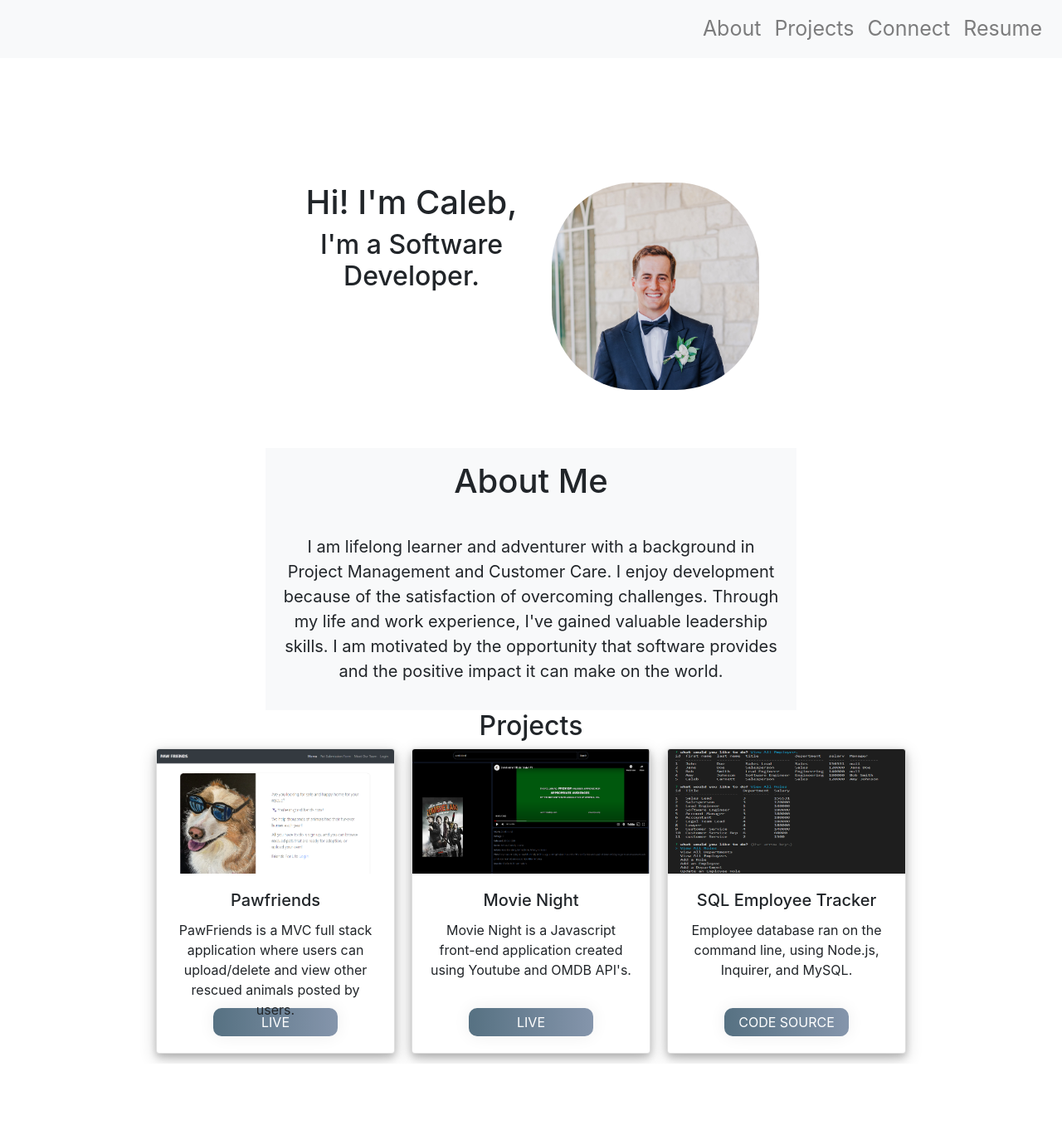
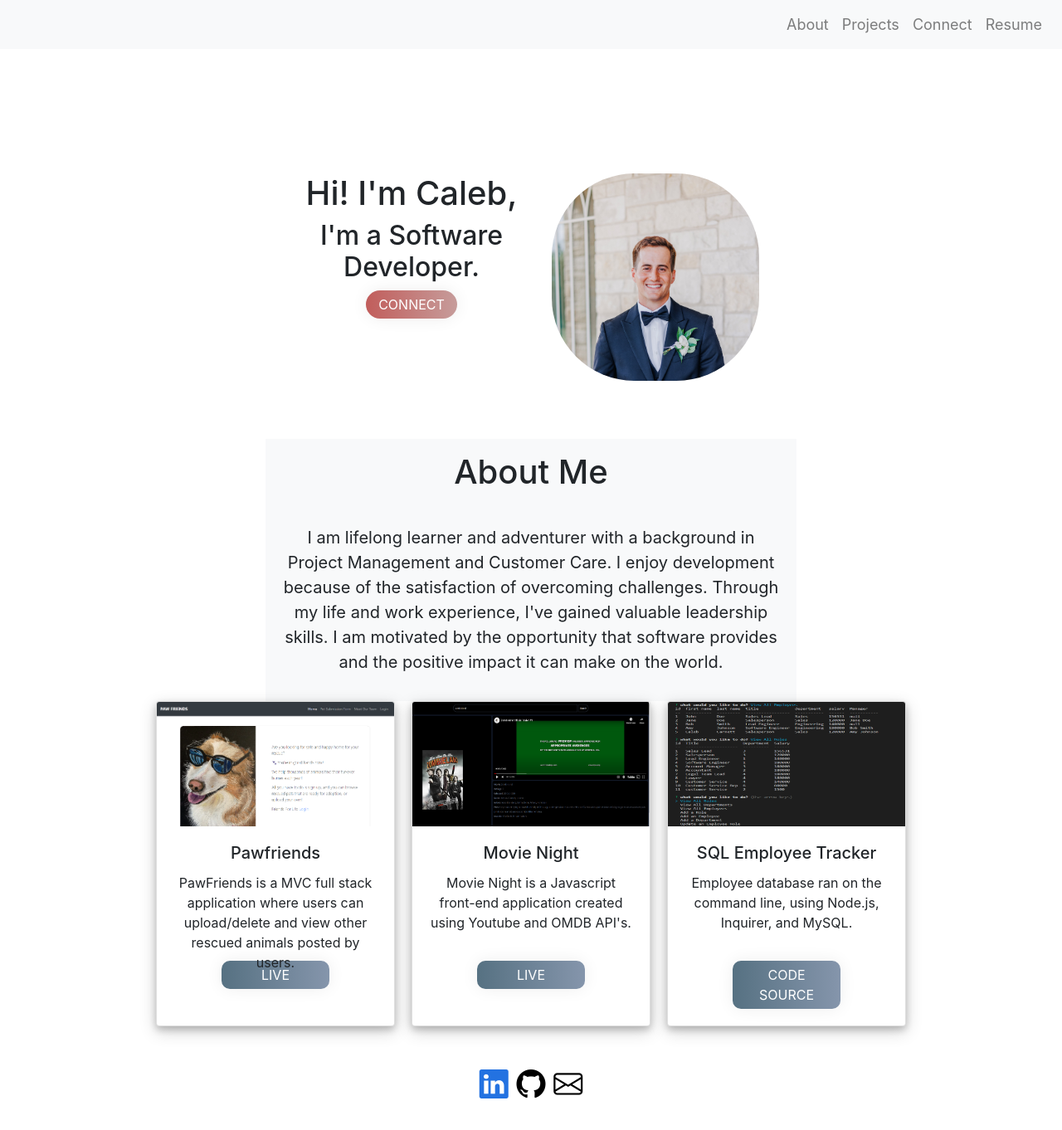
Before and after one commit to calebc96/Portfolio, a website: page index.html in a window 1280 px wide. Shown: the whole page at 83% size. Before the commit the page ends 1282 px from the top, so only its background shows below. Drawn offline with nearby package versions, Linux system fonts and the light colour scheme.

Commit message:
updated footer with connections

```diff
--- a/assets/style/style.css
+++ b/assets/style/style.css
@@ -60,8 +60,8 @@ h2, h1, p {
 .project-buttons {
     background-image: linear-gradient(to right, #567182 0%, #93a0b8  65%, #5592aa  100%);
     margin: auto;
-    width: 150px;
-    padding: 5px 15px;
+    width: 130px;
+    padding: 5px 10px;
     text-align: center;
     text-transform: uppercase;
     transition: 0.5s;
@@ -80,5 +80,43 @@ h2, h1, p {
 
 #navbarNav {
     justify-content: right;
-    font-size: 25px;
+    font-size: 18px;
 }
+
+footer {
+    padding-bottom: 2rem;
+    padding-top: 2rem;
+    text-align: center;
+    font-size: 35px;
+}
+
+.bi-linkedin {
+    color: rgb(35, 114, 225);
+}
+.bi-github {
+    color: black;
+}
+.bi-envelope {
+    color: black;
+}
+
+.hire-me {
+    background-image: linear-gradient(to right, #c15d5b 0%, #c8afae  65%, #ce564f  100%);
+    margin: auto;
+    padding: 5px 15px;
+    text-align: center;
+    text-transform: uppercase;
+    transition: 0.5s;
+    background-size: 200% auto;
+    color: white;
+    box-shadow: 0 0 20px #eee;
+    border-radius: 25px;
+    display: block;
+    border: none;
+}
+
+.hire-me:hover {
+    background-position: right center; /* change the direction of the change here */
+    text-decoration: none;
+    border: none;
+  }
--- a/index.html
+++ b/index.html
@@ -5,39 +5,17 @@
     <meta name="viewport" content="width=device-width, initial-scale=1.0" />
     <title>Caleb Carnett</title>
     <link href="./assets/style/style.css" rel="stylesheet" />
-    <!--BootStrap-->
-    <link
-      rel="stylesheet"
-      href="https://cdnjs.cloudflare.com/ajax/libs/font-awesome/4.7.0/css/font-awesome.min.css"
-    />
-    <link
-      rel="stylesheet"
-      href="https://cdn.jsdelivr.net/npm/bootstrap-icons@1.5.0/font/bootstrap-icons.css"
-    />
+
+    <link rel="stylesheet" href="https://cdnjs.cloudflare.com/ajax/libs/font-awesome/4.7.0/css/font-awesome.min.css">
+  <link rel="stylesheet" href="https://cdn.jsdelivr.net/npm/bootstrap-icons@1.5.0/font/bootstrap-icons.css">
     <link
       rel="stylesheet"
       href="https://cdn.jsdelivr.net/npm/bootstrap@4.3.1/dist/css/bootstrap.min.css"
       integrity="sha384-ggOyR0iXCbMQv3Xipma34MD+dH/1fQ784/j6cY/iJTQUOhcWr7x9JvoRxT2MZw1T"
       crossorigin="anonymous"
     />
-    <link
-      rel="stylesheet"
-      href="https://stackpath.bootstrapcdn.com/bootstrap/4.2.1/css/bootstrap.min.css"
-      integrity="sha384-GJzZqFGwb1QTTN6wy59ffF1BuGJpLSa9DkKMp0DgiMDm4iYMj70gZWKYbI706tWS"
-      crossorigin="anonymous"
-    />
-    <script
-      src="https://code.jquery.com/jquery-3.3.1.slim.min.js"
-      integrity="sha384-q8i/X+965DzO0rT7abK41JStQIAqVgRVzpbzo5smXKp4YfRvH+8abtTE1Pi6jizo"
-      crossorigin="anonymous"
-    ></script>
 
-    <script
-      src="https://stackpath.bootstrapcdn.com/bootstrap/4.2.1/js/bootstrap.min.js"
-      integrity="sha384-B0UglyR+jN6CkvvICOB2joaf5I4l3gm9GU6Hc1og6Ls7i6U/mkkaduKaBhlAXv9k"
-      crossorigin="anonymous"
-    ></script>
-    <link rel="stylesheet" href="https://cdn.jsdelivr.net/npm/bootstrap-icons@1.8.1/font/bootstrap-icons.css">
+
   </head>
   <body>
     <nav class="navbar navbar-expand-md navbar-light bg-light">
@@ -73,6 +51,7 @@
       <div id="about" class="info">
         <h1>Hi! I'm Caleb,</h1>
         <h2>I'm a Software Developer.</h2>
+        <button class="hire-me" onclick="window.location.href='https://www.linkedin.com/in/calebcarnett/';">Connect</button>
       </div>
       <div  style="width: 18rem">
         <img class="profilephoto"
@@ -90,7 +69,7 @@
           </p>
         </div>
       </section>
-    <h2>Projects</h2>
+
     <section id="projects" class="card-columns">
       <div class="card" style="width: 18rem">
         <img
@@ -142,8 +121,10 @@
       </div>
     </section>
   </body>
-  <footer>
-
+  <footer id="contact">
+  <a href="https://www.linkedin.com/in/calebcarnett/"><i class="bi bi-linkedin"></i></a>
+  <a href="https://github.com/calebcarnett"><i class="bi bi-github"></i></a>
+  <a href="mailto:carnett.caleb@gmail.com"><i class="bi bi-envelope"></i> </a>
 
   </footer>
 </html>
--- /dev/null
+++ b/package.json
@@ -0,0 +1,5 @@
+{
+  "dependencies": {
+    "@fortawesome/fontawesome-free": "^6.3.0"
+  }
+}
```
Also changed, not shown: 1 other file.
